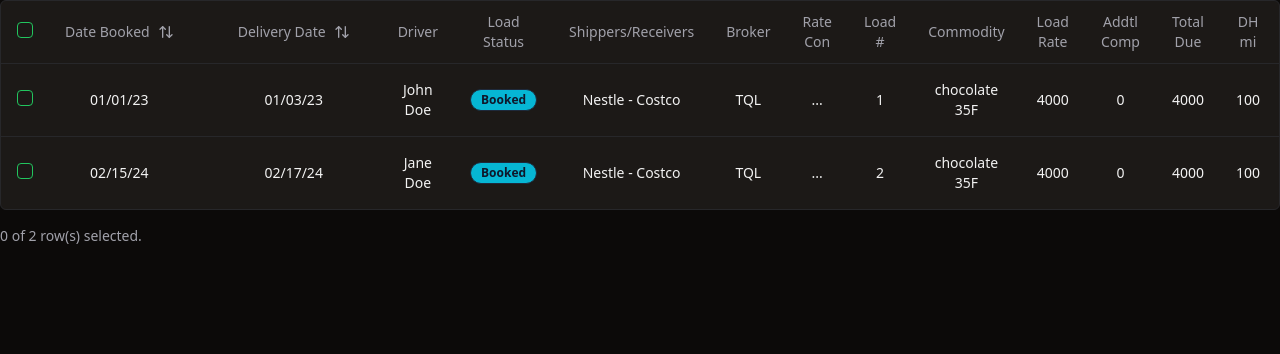
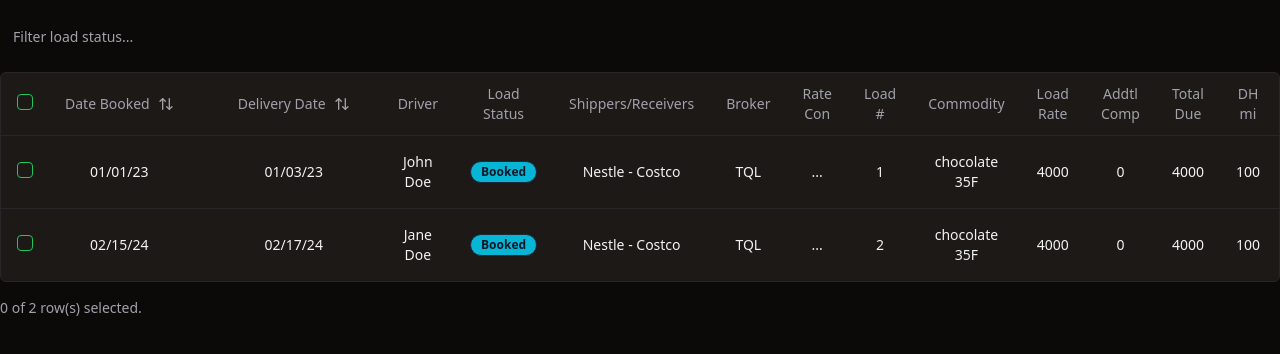
Before and after one commit to joelljones/tms, a Next.js app: page /loads in a window 1280 px wide. Shown: the top 354 px of the page. Built offline with nearby package versions, Linux system fonts and the light colour scheme.

Commit message:
feat: create filtering

```diff
--- a/src/app/loads/data-table.jsx
+++ b/src/app/loads/data-table.jsx
@@ -5,6 +5,7 @@ import {
   // ColumnDef,
   flexRender,
   getCoreRowModel,
+  getFilteredRowModel,
   // SortingState,
   getSortedRowModel,
   useReactTable,
@@ -19,6 +20,8 @@ import {
   TableHeader,
   TableRow,
 } from '@/components/ui/table';
+
+import { Input } from '@/components/ui/input';
 
 import { Badge } from '@/components/ui/badge';
 
@@ -39,6 +42,7 @@ import { Badge } from '@/components/ui/badge';
 export default function DataTable({ columns, data }) {
   const [sorting, setSorting] = React.useState([]);
   const [rowSelection, setRowSelection] = React.useState({});
+  const [columnFilters, setColumnFilters] = React.useState([]);
 
   const table = useReactTable({
     data,
@@ -47,14 +51,28 @@ export default function DataTable({ columns, data }) {
     onSortingChange: setSorting,
     getSortedRowModel: getSortedRowModel(),
     onRowSelectionChange: setRowSelection,
+    onColumnFiltersChange: setColumnFilters,
+    getFilteredRowModel: getFilteredRowModel(),
     state: {
       sorting,
       rowSelection,
+      columnFilters,
     },
   });
 
   return (
     <>
+      <div className="flex items-center py-4">
+        <Input
+          placeholder="Filter load status..."
+          value={table.getColumn('loadStatus')?.getFilterValue() ?? ''}
+          onChange={(event) =>
+            table.getColumn('loadStatus')?.setFilterValue(event.target.value)
+          }
+          className=" dark:border-background dark:ring-offset-background dark:placeholder:text-muted-foreground dark:focus-visible:ring-ring max-w-sm dark:bg-background dark:text-muted-foreground dark:data-[state=active]:bg-background"
+        />
+      </div>
+
       <div className="rounded-md border dark:bg-card">
         <Table>
           <TableHeader>
--- /dev/null
+++ b/src/components/ui/input.jsx
@@ -0,0 +1,19 @@
+import * as React from "react"
+
+import { cn } from "@/lib/utils"
+
+const Input = React.forwardRef(({ className, type, ...props }, ref) => {
+  return (
+    (<input
+      type={type}
+      className={cn(
+        "flex h-10 w-full rounded-md border border-slate-200 bg-white px-3 py-2 text-sm ring-offset-white file:border-0 file:bg-transparent file:text-sm file:font-medium placeholder:text-slate-500 focus-visible:outline-none focus-visible:ring-2 focus-visible:ring-slate-950 focus-visible:ring-offset-2 disabled:cursor-not-allowed disabled:opacity-50 dark:border-slate-800 dark:bg-slate-950 dark:ring-offset-slate-950 dark:placeholder:text-slate-400 dark:focus-visible:ring-slate-300",
+        className
+      )}
+      ref={ref}
+      {...props} />)
+  );
+})
+Input.displayName = "Input"
+
+export { Input }
```
